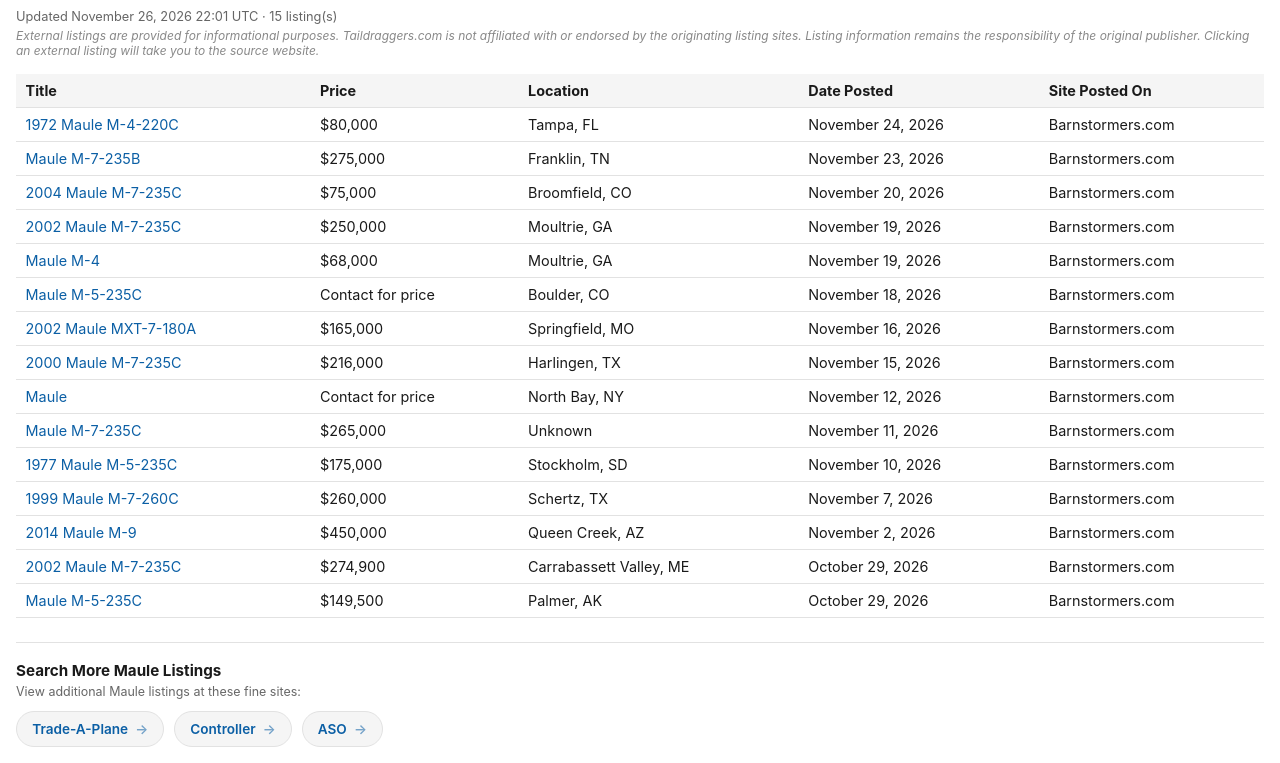
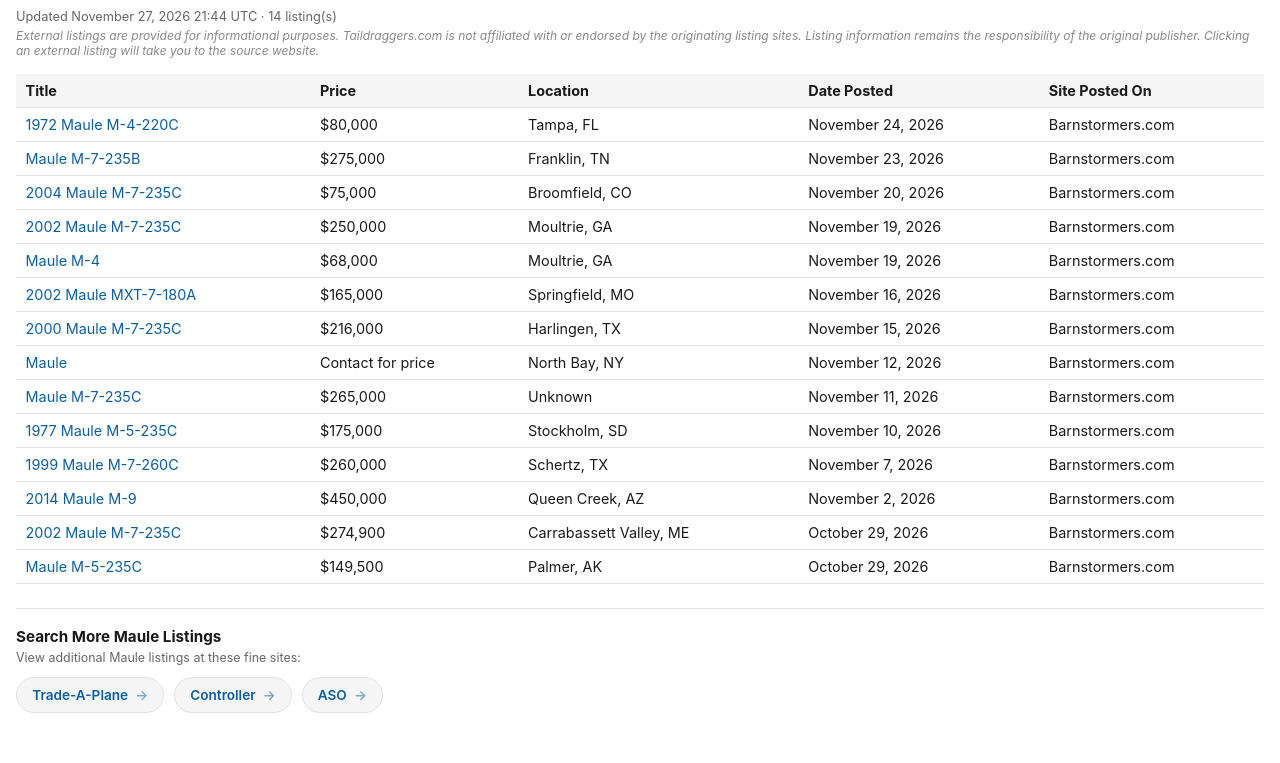
Before and after one commit to taildraggers/maule-aircraft-for-sale, a plain HTML site: page docs/index.html in a window 1280 px wide. Shown: the part 43-806 px from the top of the page. Drawn offline with Linux system fonts and the light colour scheme.

Commit message:
Update Maule listings (2026-11-27)

```diff
--- a/docs/index.html
+++ b/docs/index.html
@@ -76,7 +76,7 @@
 </head>
 <body>
   <h1>Other Maule Ads on the Web</h1>
-  <div class="updated">Updated November 26, 2026 22:01 UTC &middot; 15 listing(s)</div>
+  <div class="updated">Updated November 27, 2026 21:44 UTC &middot; 14 listing(s)</div>
   <div class="disclaimer">External listings are provided for informational purposes. Taildraggers.com is not affiliated with or endorsed by the originating listing sites. Listing information remains the responsibility of the original publisher. Clicking an external listing will take you to the source website.</div>
   <table>
     <thead>
@@ -88,7 +88,6 @@
         <tr><td><a href="https://www.barnstormers.com/classified-2084843-2004-Maule-M7-235C-Project.html" target="_blank" rel="noopener noreferrer">2004 Maule M-7-235C</a></td><td>$75,000</td><td>Broomfield, CO</td><td>November 20, 2026</td><td>Barnstormers.com</td></tr>
         <tr><td><a href="https://www.barnstormers.com/classified-2074521-2002-MAULE-M-7-235C.html" target="_blank" rel="noopener noreferrer">2002 Maule M-7-235C</a></td><td>$250,000</td><td>Moultrie, GA</td><td>November 19, 2026</td><td>Barnstormers.com</td></tr>
         <tr><td><a href="https://www.barnstormers.com/classified-2084723-Maule-M-4.html" target="_blank" rel="noopener noreferrer">Maule M-4</a></td><td>$68,000</td><td>Moultrie, GA</td><td>November 19, 2026</td><td>Barnstormers.com</td></tr>
-        <tr><td><a href="https://www.barnstormers.com/classified-2084475-Maule-M5-235C.html" target="_blank" rel="noopener noreferrer">Maule M-5-235C</a></td><td>Contact for price</td><td>Boulder, CO</td><td>November 18, 2026</td><td>Barnstormers.com</td></tr>
         <tr><td><a href="https://www.barnstormers.com/classified-2084043-2002-MAULE-MXT-7-180A.html" target="_blank" rel="noopener noreferrer">2002 Maule MXT-7-180A</a></td><td>$165,000</td><td>Springfield, MO</td><td>November 16, 2026</td><td>Barnstormers.com</td></tr>
         <tr><td><a href="https://www.barnstormers.com/classified-2017090-2000-Maule-M7-235C.html" target="_blank" rel="noopener noreferrer">2000 Maule M-7-235C</a></td><td>$216,000</td><td>Harlingen, TX</td><td>November 15, 2026</td><td>Barnstormers.com</td></tr>
         <tr><td><a href="https://www.barnstormers.com/classified-2083459-FS--Maule-Winter-Projects.html" target="_blank" rel="noopener noreferrer">Maule</a></td><td>Contact for price</td><td>North Bay, NY</td><td>November 12, 2026</td><td>Barnstormers.com</td></tr>
```
